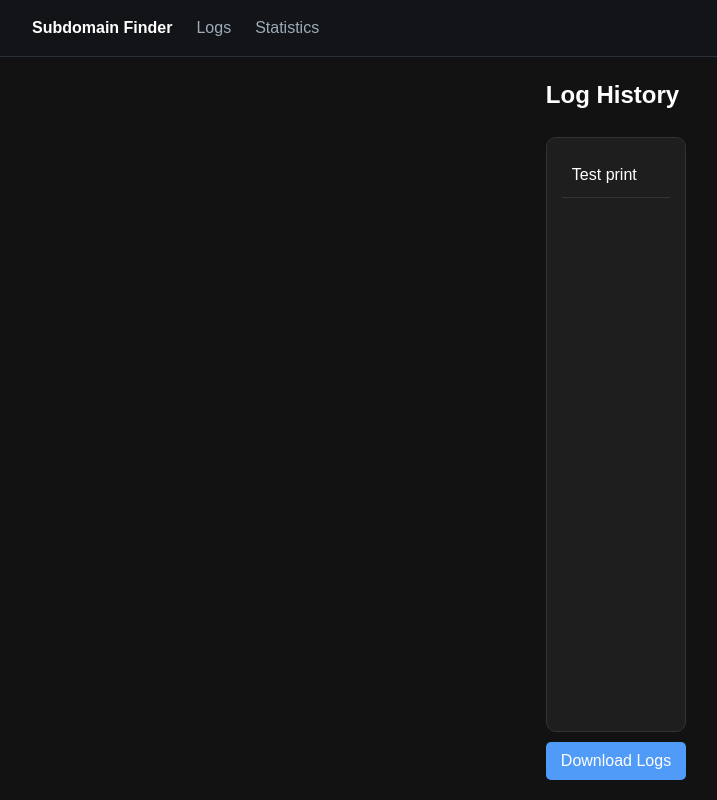
After one commit to Cronix2/securitytrail, a Flask app: page /history in a window 1280 px wide. The commit adds this page. Shown: the whole page, without its empty margins (24-741 px from the left). Run offline with Flask 3, Linux system fonts and the light colour scheme; some libraries are stand-ins or nearby versions.

Commit message:
feat: add log history page with download functionality and real-time log fetching

```diff
--- a/python-scripts/supervision_site.py
+++ b/python-scripts/supervision_site.py
@@ -1,4 +1,4 @@
-from flask import Flask, render_template, jsonify
+from flask import Flask, render_template, jsonify, Response
 from flask_socketio import SocketIO
 import sys
 import threading
@@ -8,7 +8,8 @@ app = Flask(__name__)
 socketio = SocketIO(app)
 
 log_count = 0
-log_timestamp = []  # Garder une cohérence sur le nom
+log_timestamp = []
+log_history = []
 
 class StreamToSocketIO:
     def __init__(self):
@@ -18,6 +19,7 @@ class StreamToSocketIO:
         global log_count, log_timestamp
         if message.strip():  # Évite les lignes vides
             socketio.emit('log', message.strip())
+            log_history.append(str(message.strip()))
             log_count += 1
             current_time = time.time()
             log_timestamp.append(current_time)
@@ -50,6 +52,23 @@ def get_stats():
         "logs_per_minute": logs_per_minute
     })
 
+@app.route('/history')
+def history():
+    return render_template('history.html')
+
+@app.route('/logs-data')
+def get_logs():
+    return jsonify({"logs": log_history})
+
+@app.route('/download-logs')
+def download_logs():
+    log_text = "\n".join(log_history)
+    return Response(
+        log_text,
+        mimetype="text/plain",
+        headers={"Content-Disposition": "attachment;filename=logs.txt"}
+    )
+
 def run_script():
     while True:
         print(f"Test print")
--- /dev/null
+++ b/python-scripts/templates/history.html
@@ -0,0 +1,130 @@
+<!DOCTYPE html>
+<html lang="en">
+<head>
+    <meta charset="UTF-8">
+    <meta name="viewport" content="width=device-width, initial-scale=1.0">
+    <title>Log History - Acme Inc</title>
+    <link rel="stylesheet" href="../static/style.css">
+    <script src="https://cdnjs.cloudflare.com/ajax/libs/socket.io/4.3.2/socket.io.js"></script>
+    <style>
+        html, body {
+            height: 100vh;
+            margin: 0;
+            background: #121212;
+            color: #ffffff;
+            font-family: Arial, sans-serif;
+            display: flex;
+            flex-direction: column;
+            overflow: hidden;
+        }
+        .container {
+            flex: 1;
+            max-width: 800px;
+            margin: auto;
+            padding: 20px;
+            display: flex;
+            flex-direction: column;
+            height: 100%;
+        }
+        .logs-container {
+            background: #1e1e1e;
+            padding: 15px;
+            flex-grow: 1;
+            overflow-y: auto;
+            border-radius: 10px;
+            border: 1px solid #333;
+            height: 400px;
+        }
+        .log-item {
+            padding: 10px;
+            border-bottom: 1px solid #333;
+            font-size: 16px;
+        }
+        .actions {
+            display: flex;
+            justify-content: center;
+            margin-top: 10px;
+        }
+        .btn {
+            background: #509AF8;
+            color: #ffffff;
+            border: none;
+            padding: 10px 15px;
+            border-radius: 5px;
+            cursor: pointer;
+            font-size: 16px;
+        }
+        .btn:hover {
+            background: #407AC8;
+        }
+
+        /* Scrollbar personnalisée en thème sombre */
+        .logs-container::-webkit-scrollbar {
+            width: 8px; /* Épaisseur de la scrollbar */
+        }
+        .logs-container::-webkit-scrollbar-track {
+            background: #1e1e1e; /* Fond du track */
+            border-radius: 10px;
+        }
+        .logs-container::-webkit-scrollbar-thumb {
+            background: #444; /* Couleur du slider */
+            border-radius: 10px;
+            transition: background 0.3s ease;
+        }
+        .logs-container::-webkit-scrollbar-thumb:hover {
+            background: #666; /* Couleur au survol */
+        }
+
+    </style>
+</head>
+<body>
+    <header class="navbar">
+        <div class="nav-container">
+            <a href="/" class="logo">Subdomain Finder</a>
+            <nav class="nav-menu">
+                <ul>
+                    <li><a href="/">Logs</a></li>
+                    <li><a href="/stats">Statistics</a></li>
+                </ul>
+            </nav>
+        </div>
+    </header>
+    <main class="container">
+        <h1>Log History</h1>
+        <section class="logs-container" id="logHistory">
+            <p>Loading logs...</p>
+        </section>
+        <div class="actions">
+            <button class="btn" onclick="downloadLogs()">Download Logs</button>
+        </div>
+    </main>
+
+    <script>
+        function fetchLogs() {
+            fetch('/logs-data')
+                .then(response => response.json())
+                .then(data => {
+                    const logContainer = document.getElementById("logHistory");
+                    logContainer.innerHTML = "";
+                    data.logs.forEach(log => {
+                        const logItem = document.createElement("div");
+                        logItem.classList.add("log-item");
+                        logItem.textContent = log;
+                        logContainer.appendChild(logItem);
+                    });
+                })
+                .catch(error => console.error('Error fetching logs:', error));
+        }
+
+        function downloadLogs() {
+            window.location.href = "/download-logs";
+        }
+
+        // Rafraîchit les logs toutes les 3 secondes
+        setInterval(fetchLogs, 3000);
+
+        // Charge immédiatement les logs au chargement de la page
+        document.addEventListener("DOMContentLoaded", fetchLogs);
+    </script>
+</body>
+</html>
--- a/python-scripts/templates/stats.html
+++ b/python-scripts/templates/stats.html
@@ -6,7 +6,6 @@
     <title>Log Statistics - Acme Inc</title>
     <link rel="stylesheet" href="../static/style.css">
     <script src="https://cdnjs.cloudflare.com/ajax/libs/socket.io/4.3.2/socket.io.js"></script>
-
     <style>
         /* Style général */
         html, body {
@@ -118,6 +117,7 @@
             <nav class="nav-menu">
                 <ul>
                     <li><a href="/">Logs</a></li>
+                    <li><a href="/history">History</a></li>
                 </ul>
             </nav>
         </div>
```
Also changed, not shown: python-scripts/templates/index.html (+20 -5 lines).
